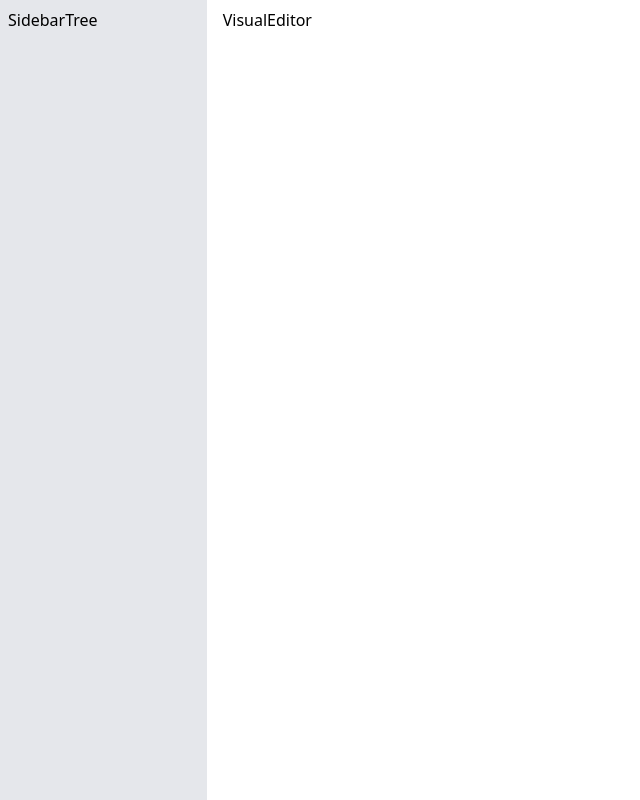
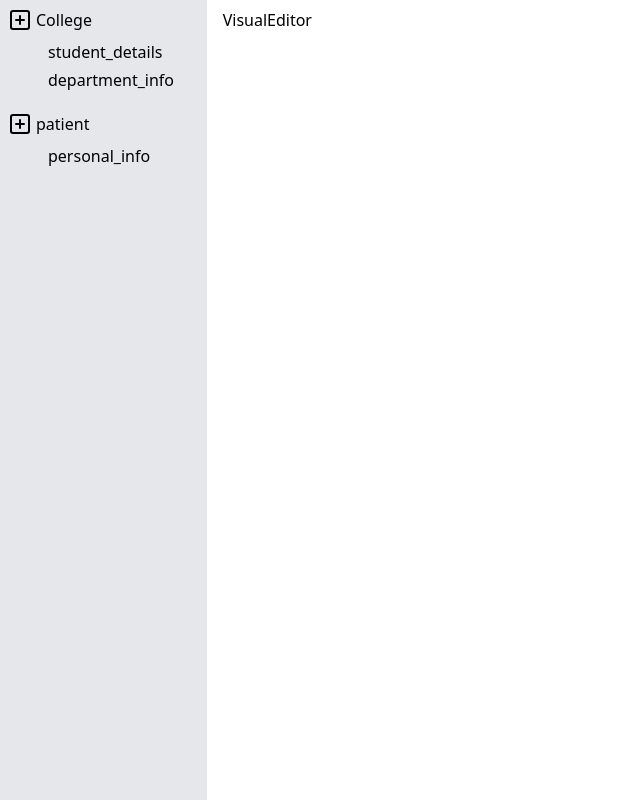
Before and after one commit to sijumoncy/visual-sql, a React (Vite) app: page / in a window 1280 px wide. Shown: the whole page, without its empty margins (0-640 px from the left). Built offline with nearby package versions, Linux system fonts and the light colour scheme.

Commit message:
added table groups and tables in sidebar with draggable function. added type for the table data.

```diff
--- a/package.json
+++ b/package.json
@@ -11,6 +11,7 @@
   },
   "dependencies": {
     "autoprefixer": "^10.4.19",
+    "lucide-react": "^0.396.0",
     "postcss": "^8.4.38",
     "react": "^18.3.1",
     "react-dom": "^18.3.1",
--- a/src/components/Sidebar/Sidebar.tsx
+++ b/src/components/Sidebar/Sidebar.tsx
@@ -5,7 +5,7 @@ interface ISidebarProps {
 }
 
 function Sidebar({ children }: ISidebarProps) {
-  return <div className="col-span-2 bg-gray-200 p-2">{children}</div>;
+  return <div className="col-span-2 bg-gray-200 p-2 ">{children}</div>;
 }
 
 export default Sidebar;
--- a/src/components/Sidebar/SidebarTree/SidebarTree.tsx
+++ b/src/components/Sidebar/SidebarTree/SidebarTree.tsx
@@ -1,9 +1,48 @@
-import React from 'react'
+import React from "react";
+import { data } from "../../../data/treeData";
+import { SquarePlus } from "lucide-react";
+import { ITable, ITableGroup } from "../../../interface/tableData";
 
 function SidebarTree() {
+  const tableData = data as ITableGroup[];
+
+  const handleDragTable = (e: DragEvent, table: ITable) => {
+    console.log("drag started ==>", e, table);
+  };
+
   return (
-    <div>SidebarTree</div>
-  )
+    <div className="w-full">
+      {tableData && tableData.length > 0 ? (
+        <ul className="flex flex-col gap-5">
+          {tableData.map(({ id, name, tables }: ITableGroup) => (
+            <div>
+              <li className="flex gap-1" key={id}>
+                <SquarePlus />
+                <p>{name}</p>
+              </li>
+              <ul className="ml-10 flex flex-col gap-1 mt-2">
+                {tables &&
+                  tables.map(({ id, name, columns }: ITable) => (
+                    <li
+                      key={id}
+                      className="cursor-pointer"
+                      draggable={true}
+                      onDragStart={(e: DragEvent) =>
+                        handleDragTable(e, { id, name, columns })
+                      }
+                    >
+                      {name}
+                    </li>
+                  ))}
+              </ul>
+            </div>
+          ))}
+        </ul>
+      ) : (
+        <div>No Table Exist.Create One to start</div>
+      )}
+    </div>
+  );
 }
 
-export default SidebarTree
+export default SidebarTree;
--- a/src/data/treeData.ts
+++ b/src/data/treeData.ts
@@ -1,8 +1,7 @@
 export const data = [
   {
-    table_group: {
     id: "table_group_1",
-      name: "imp",
+    name: "College",
     tables: [
       {
         id: "table_group_1_table_1",
@@ -48,9 +47,7 @@ export const data = [
       },
     ],
   },
-  },
   {
-    table_group: {
     id: "table_group_2",
     name: "patient",
     tables: [
@@ -77,5 +74,4 @@ export const data = [
       },
     ],
   },
-  },
 ];
--- /dev/null
+++ b/src/interface/tableData.ts
@@ -0,0 +1,19 @@
+export type ColumDataTypes = "integrer" | "string";
+
+export interface IColumn {
+  column_id: string;
+  name: string;
+  column_data_type: ColumDataTypes;
+}
+
+export interface ITable {
+  id: string;
+  name: string;
+  columns: IColumn[];
+}
+
+export interface ITableGroup {
+  id: string;
+  name: string;
+  tables: ITable[];
+}
```
Also changed, not shown: 1 other file (tests, documents, lock files or other folders). Lines whose indentation alone changed are shown as unchanged.
